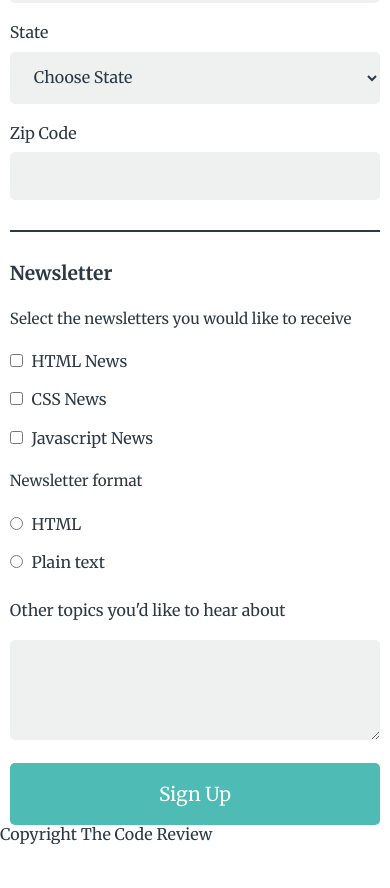
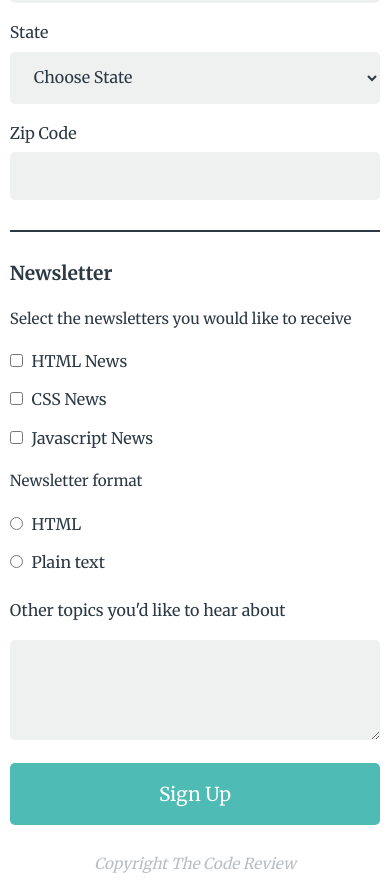
Before and after one commit to cmstone-fullsail/fewd-project-3, a plain HTML site: page index.html in a window 390 px wide. Shown: the part 768-1656 px from the top of the page. Before the commit the page ends 1612 px from the top, so only its background shows below. Drawn offline with Linux system fonts and the light colour scheme.

Commit message:
Add footer styles to mobile layout

```diff
--- a/css/styles.css
+++ b/css/styles.css
@@ -9,7 +9,7 @@
     color: rgba(44, 57, 68, 1);
 }
 
-header, .header-top, .header-bottom, form, .user-contact, .newsletter{
+header, .header-top, .header-bottom, form, .user-contact, .newsletter, footer{
     display: flex;
 }
 
@@ -153,3 +153,20 @@ form button {
     border: none;
     border-radius: 5px;
 }
+
+/* =================================
+  Footer Styles
+==================================== */
+
+footer {
+    display: flex;
+    justify-content: center;
+    margin: 15px 0 0;
+}
+
+footer p {
+    font-size: .95rem;
+    font-style: italic;
+    padding: 15px 0;
+    color: rgba(186, 190, 194, 1);
+}
```
